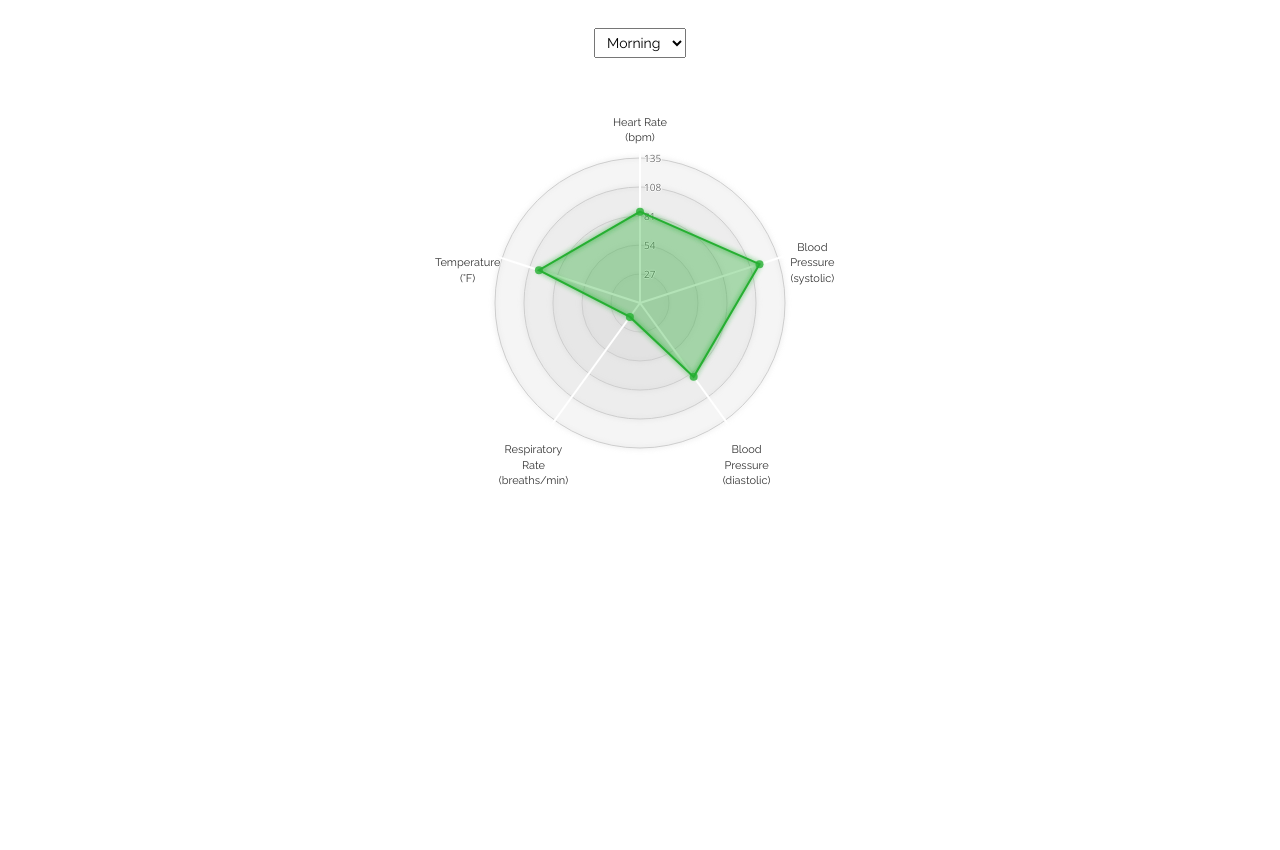
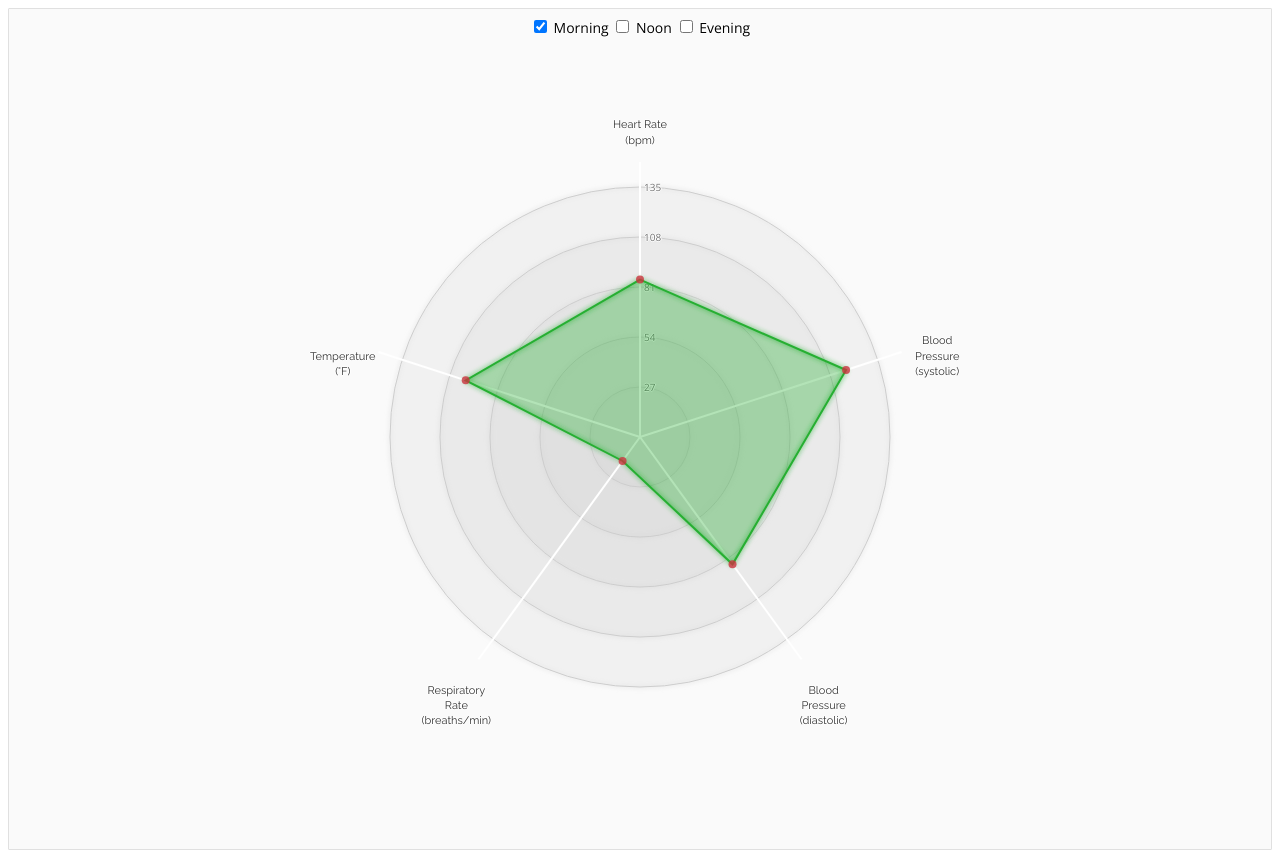
Before and after one commit to annayao0602/vitals-d3-charts, a plain HTML site: page index.html in a window 1280 px wide. Before the commit the page ends 800 px from the top, so only its background shows below. Drawn offline with nearby package versions, Linux system fonts and the light colour scheme.

Commit message:
changed to checkboxes

```diff
--- a/index.html
+++ b/index.html
@@ -19,18 +19,21 @@
                 text-shadow: 0 1px 0 #fff, 1px 0 0 #fff, -1px 0 0 #fff, 0 -1px 0 #fff;
                 cursor: default;
             }
-
+            #chart-container {
+                position: center;
+                top: 3rem;
+                left: 0.5rem;
+                z-index: 10;
+                font-size: 14px;
+                border: 1px solid #e0e0e0;
+                padding: 0.5rem;
+                border-radius: 1px;
+                background-color: #fafafa;
+            }
             .legend {
                 font-family: 'Raleway', sans-serif;
                 fill: #333333;
             }
-
-            #chart-container {
-                display: flex;
-                flex-direction: column;
-                align-items: center;
-            }
-
             #chart-selector {
                  font-family: 'Raleway', sans-serif;
                  font-size: 14px;
@@ -42,7 +45,11 @@
     </head>
     <body>
         <div id="chart-container">
-            <select id="chart-selector"></select>
+            <label>
+                <input type="checkbox" id="morning-data" checked> Morning
+                <input type="checkbox" id="noon-data" unchecked> Noon
+                <input type="checkbox" id="evening-data" unchecked> Evening
+            </label>
 
             <div class="radarChart"></div>
         </div>
@@ -52,7 +59,7 @@
             //////////////////////// Set-Up //////////////////////////////
             //////////////////////////////////////////////////////////////
 
-            var margin = { top: 50, right: 80, bottom: 50, left: 80 },
+            var margin = { top: 100, right: 130, bottom: 100, left: 130 },
                 width = Math.min(700, window.innerWidth / 4) - margin.left - margin.right,
                 height = Math.min(width, window.innerHeight - margin.top - margin.bottom);
 
@@ -100,9 +107,9 @@
             //////////////////////////////////////////////////////////////
             //////////////////// Draw the Chart //////////////////////////
             //////////////////////////////////////////////////////////////
-            var radarChartOptions = {
-              w: 290,
-              h: 350,
+            let radarChartOptions = {
+              w: 500,
+              h: 600,
               margin: margin,
               levels: 5,
 			  maxValue: 135,
@@ -111,33 +118,40 @@
               format: '.0f'
             };
 
-            // Populate the dropdown
-            const selector = d3.select("#chart-selector");
-            const timePeriods = Object.keys(allData);
+            d3.select("#morning-data").on("change",update);
+            d3.select("#noon-data").on("change",update);
+            d3.select("#evening-data").on("change",update);
 
-            selector.selectAll("option")
-                .data(timePeriods)
-                .enter().append("option")
-                .attr("value", d => d)
-                .text(d => d);
+            function update() {
+                const morningCheck = d3.select("#morning-data").property("checked");
+                const noonCheck = d3.select("#noon-data").property("checked");
+                const eveningCheck = d3.select("#evening-data").property("checked");
 
-            function updateChart(timePeriod) {
-                const selectedData = allData[timePeriod];
-                const color = radarChartOptions.color(timePeriod);
+                const dataToDisplay = [];
 
-                const dynamicOptions = {...radarChartOptions, color: d3.scaleOrdinal().range([color])};
+                if (morningCheck) {
+                    dataToDisplay.push(...allData["Morning"])
+                }
+                if (noonCheck) {
+                    dataToDisplay.push(...allData["Noon"])
+                }
+                if (eveningCheck) {
+                    dataToDisplay.push(...allData["Evening"])
+                }
+
 
                 d3.select(".radarChart").select("svg").remove();
 
-                RadarChart(".radarChart", selectedData, dynamicOptions);
+                RadarChart(".radarChart", dataToDisplay, radarChartOptions);
             }
 
-            updateChart(timePeriods[0]);
+            update();
 
-            selector.on("change", function() {
-                const selectedTimePeriod = d3.select(this).property("value");
-                updateChart(selectedTimePeriod);
-            });
+
+
+
+
+
 
         </script>
     </body>
```
